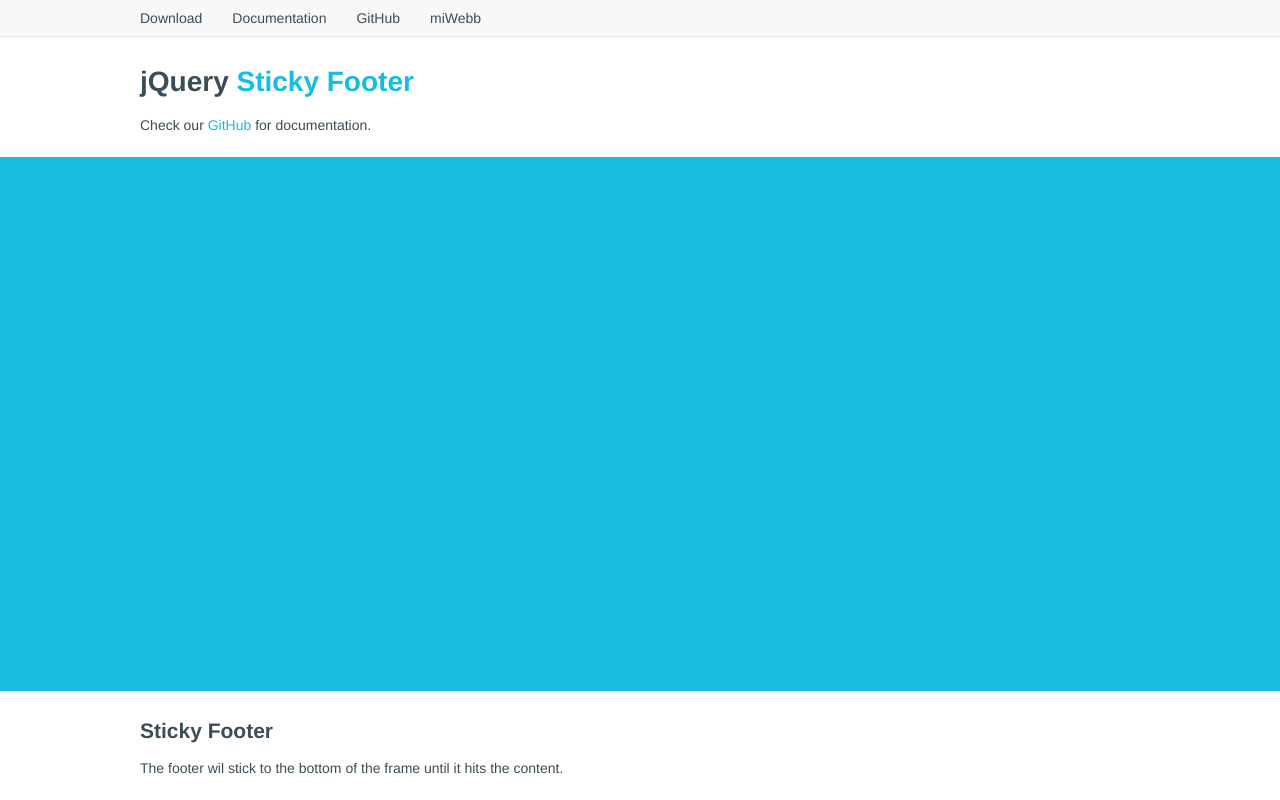
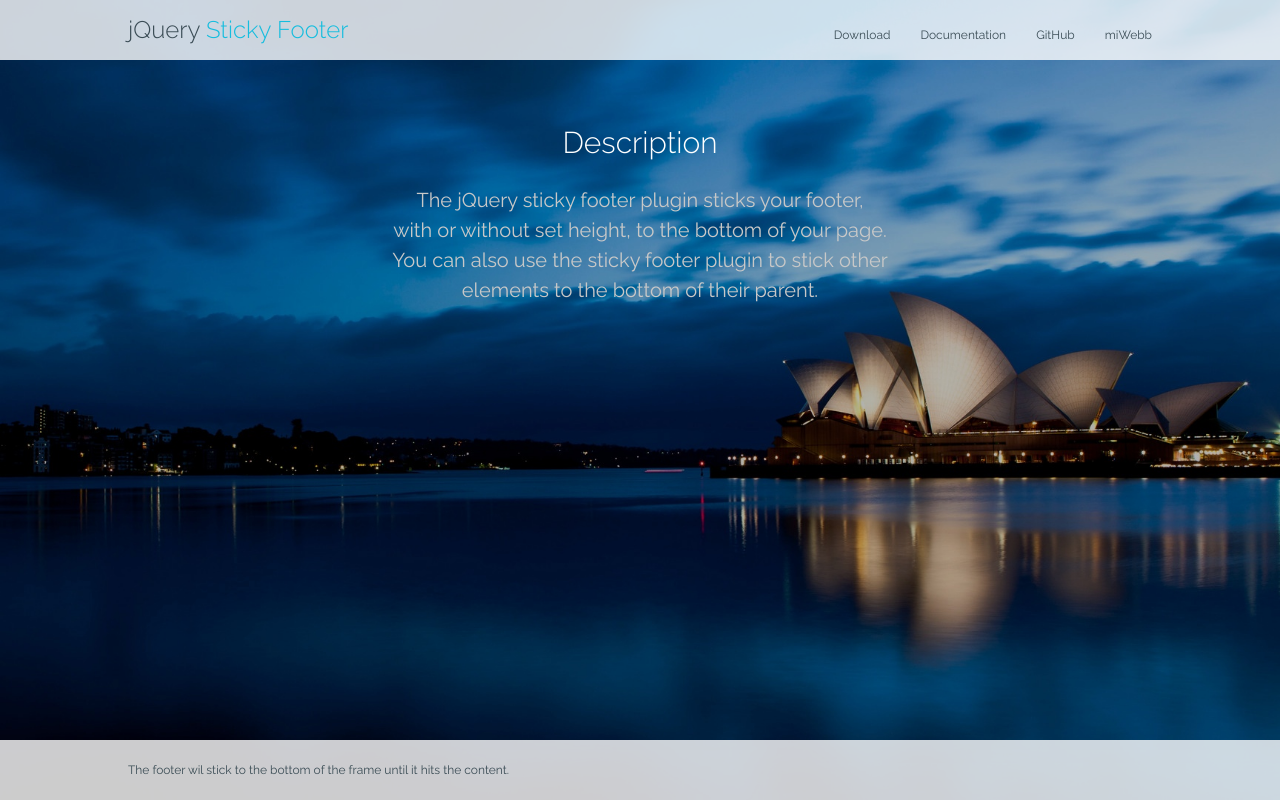
Before and after one commit to miWebb/jQuery.stickyFooter, a website: page index.html in a window 1280 px wide. Drawn offline with nearby package versions, Linux system fonts and the light colour scheme.

Commit message:
New demo page

```diff
--- a/assets/css/jquery.stickyfooter.css
+++ b/assets/css/jquery.stickyfooter.css
@@ -2,6 +2,5 @@
 {
 	position: absolute;
 	bottom: 0;
-	right: 0;
-	left: 0;
+	width: 100%;
 }
--- a/assets/css/style.css
+++ b/assets/css/style.css
@@ -7,56 +7,82 @@
 
 body
 {
-	background: #16bdde;
-	color: #3b4d56;
-	font-family: 'Helvetica Neue', sans-serif;
-	font-size: 14px;
+	background: rgb(22, 189, 222) url('../images/background.jpg') no-repeat fixed center center;
+	background-size: cover;
+	color: rgb(200, 200, 200);
+	font-family: 'Raleway', sans-serif;
+	font-size: 12px;
+}
+
+h1
+{
+	color: white;
+	font-weight: 300;
 }
 
 h1 span
 {
-	color: #16bdde;
+	color: rgb(22, 189, 222);
 }
 
 a
 {
 	transition: all 0.3s ease;
-	color: #16bdde;
+	color: rgb(22, 189, 222);
 	text-decoration: none;
 }
 
 a:hover
 {
-	color: #3b4d56;
+	color: rgb(59, 77, 86);
+}
+
+ul
+{
+	list-style-type: square;
 }
 
 .container
 {
 	margin: 0 auto;
 	padding: 10px 30px;
-	max-width: 1000px;
+	min-width: 768px;
+	max-width: 1024px;
 }
 
 .container:before, .container:after
 {
 	content: " ";
-	display: table
+	display: table;
 }
 
 .container:after
 {
-	clear: both
+	clear: both;
 }
 
 #nav
 {
-	background: #3b4d56;
-	background-color: #f8f8f8;
-	border-bottom: 1px #e8e8e8 solid;
+	position: fixed;
+	top: 0;
+	width: 100%;
+	height: 60px;
+	background: white;
+	background: rgba(255, 255, 255, 0.8);
+	color: rgb(59, 77, 86);
+	line-height: 40px;
+}
+
+#nav h1
+{
+	float: left;
+	margin: 0;
+	color: rgb(59, 77, 86);
 }
 
 #nav ul
 {
+	float: right;
 	margin: 0;
 	padding: 0;
 	list-style: none;
@@ -65,7 +91,8 @@
 #nav li
 {
 	float: left;
-	margin-right: 30px;
+	margin-left: 30px;
+	line-height: 50px;
 }
 
 #nav a
@@ -78,8 +105,28 @@
 	color: #16bdde;
 }
 
-#page,
+#page section
+{
+	padding-top: 100px;
+	font-size: 20px;
+	text-align: center;
+}
+
+#page p
+{
+	line-height: 30px;
+}
+
 #footer
 {
+	height: 60px;
 	background: white;
+	background: rgba(255, 255, 255, 0.8);
+	color: rgb(59, 77, 86);
+	line-height: 40px;
 }
+
+#footer p
+{
+	margin: 0;
+}
--- a/index.html
+++ b/index.html
@@ -5,6 +5,7 @@
 
 		<meta charset="utf-8" />
 
+		<link rel="stylesheet" href="https://fonts.googleapis.com/css?family=Raleway:300,400" />
 		<link rel="stylesheet" href="assets/css/style.css" />
 		<link rel="stylesheet" href="assets/css/jquery.stickyfooter.css" />
 
@@ -13,9 +14,7 @@
 		<script type="text/javascript">
 
 		$(window).load(function() {
-			$("#footer").stickyFooter({
-				content: "#nav, #page"
-			});
+			$("#footer").stickyFooter();
 		});
 
 		</script>
@@ -23,6 +22,7 @@
 	<body>
 		<div id="nav">
 			<div class="container">
+				<h1>jQuery <span>Sticky Footer</span></h1>
 				<ul>
 					<li><a href="https://github.com/miWebb/jQuery.stickyFooter/releases">Download</a></li>
 					<li><a href="https://github.com/miWebb/jQuery.stickyFooter">Documentation</a></li>
@@ -32,14 +32,13 @@
 			</div>
 		</div>
 		<div id="page">
-			<div class="container">
-				<h1>jQuery <span>Sticky Footer</span></h1>
-				<p>Check our <a href="https://github.com/miWebb/jQuery.stickyFooter">GitHub</a> for documentation.</p>
-			</div>
+			<section class="container">
+				<h1>Description</h1>
+				<p>The jQuery sticky footer plugin sticks your footer,<br />with or without set height, to the bottom of your page.<br />You can also use the sticky footer plugin to stick other<br /> elements to the bottom of their parent.</p>
+			</section>
 		</div>
 		<div id="footer">
 			<div class="container">
-				<h2>Sticky Footer</h2>
 				<p>The footer wil stick to the bottom of the frame until it hits the content.</p>
 			</div>
 		</div>
```
Also changed, not shown: README.md, assets/images/background.jpg (added).
